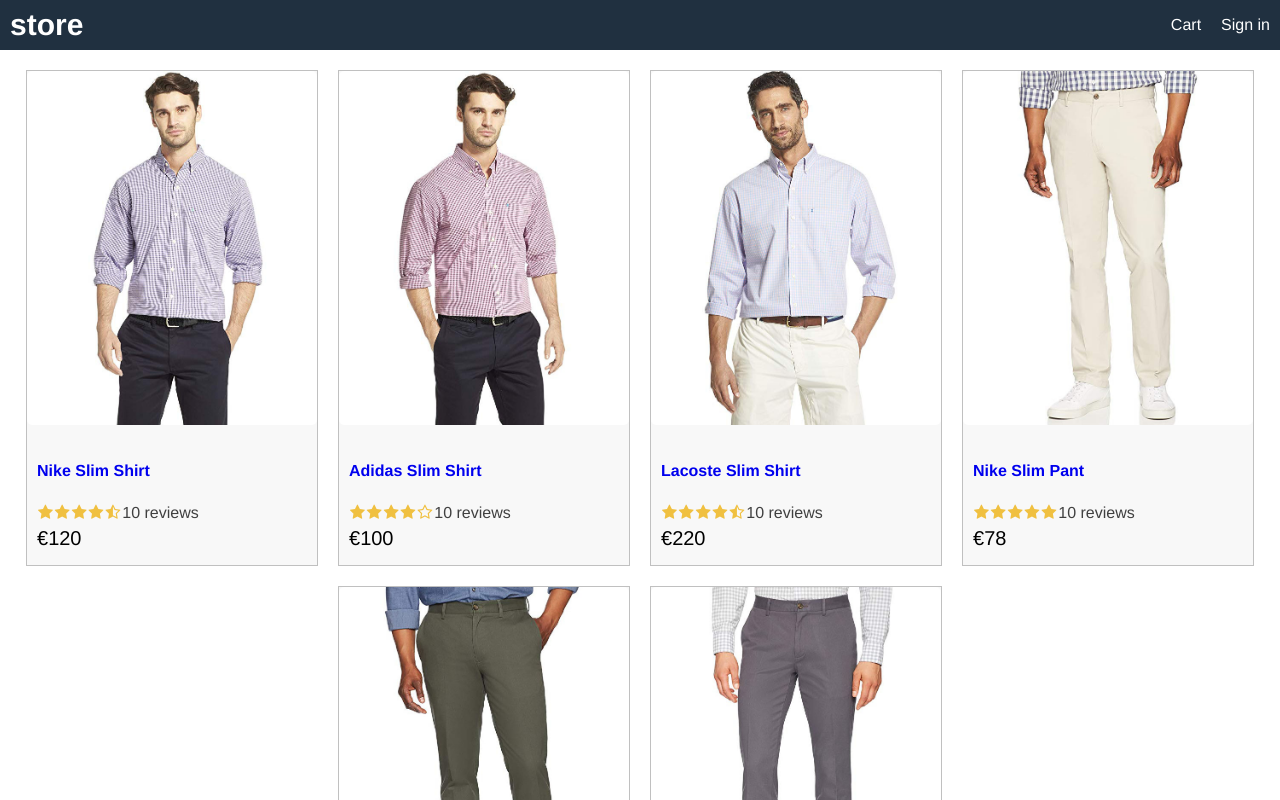
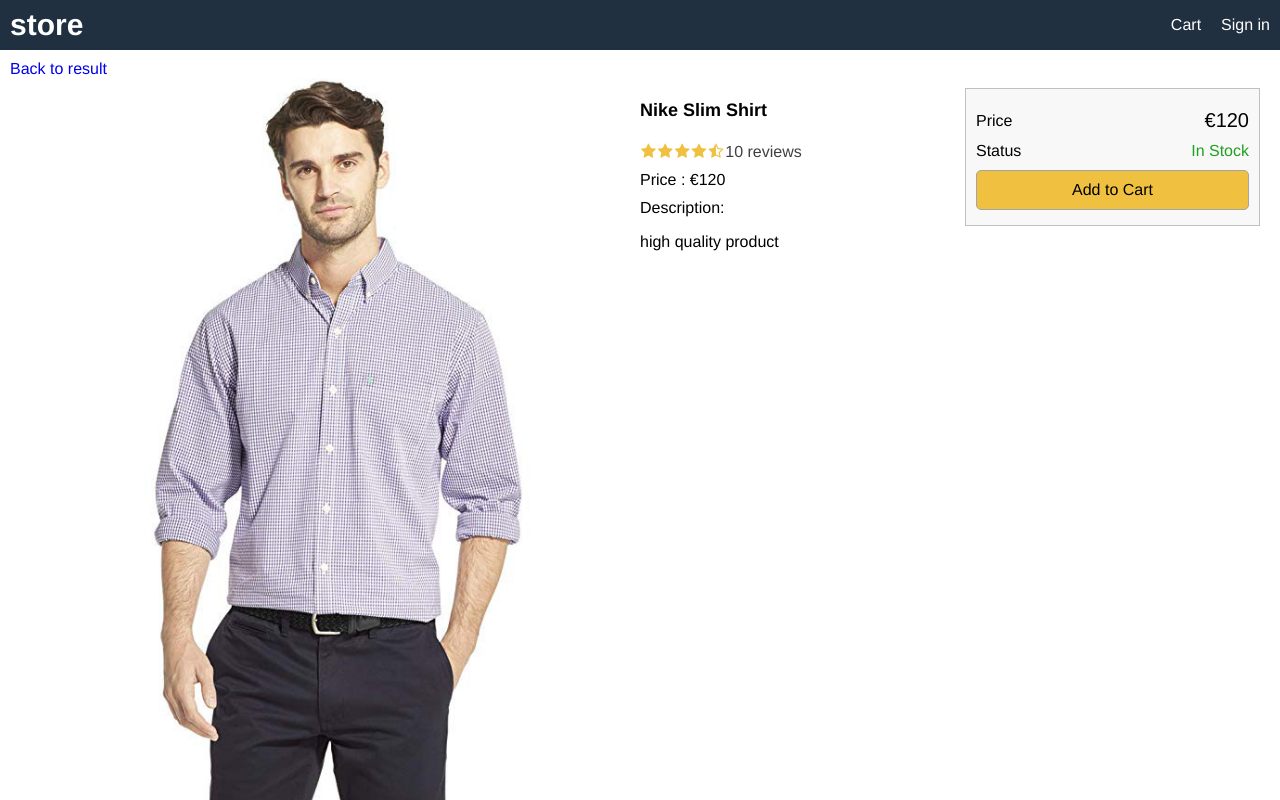
Before and after one commit to CarlosMateus7/crossfitstore, a React (Create React App) app in the folder frontend/: page /product/1 in a window 1280 px wide. Shown: the top 800 px of the page. Built offline with nearby package versions, Linux system fonts and the light colour scheme.

Commit message:
Homepage and single product page creation using router

```diff
--- a/frontend/package.json
+++ b/frontend/package.json
@@ -8,6 +8,7 @@
     "@testing-library/user-event": "^12.2.2",
     "react": "^17.0.1",
     "react-dom": "^17.0.1",
+    "react-router-dom": "^5.2.0",
     "react-scripts": "4.0.1",
     "web-vitals": "^0.2.4"
   },
--- a/frontend/src/App.js
+++ b/frontend/src/App.js
@@ -1,9 +1,12 @@
 import React from 'react';
-import Product from './components/Product';
-import data from './data';
+import { BrowserRouter, Route} from 'react-router-dom';
+import HomeScreen from './screens/HomeScreen';
+import ProductScreen from './screens/ProductScreen';
+
 
 function App() {
   return (
+    <BrowserRouter>
       <div className="grid-container">
           <header className="row">
               <div>
@@ -15,18 +18,12 @@
               </div>
           </header>
           <main>
-      <div>
-        <div className="row center">
-          {
-            data.products.map(product =>(
-              <Product key={product._id}product={product}/>
-            ))
-          }
-          </div>
-       </div>
+            <Route path="/product/:id" component={ProductScreen}></Route>
+            <Route path="/" component={HomeScreen} exact></Route>
           </main>
           <footer className="row center">All right reserved</footer>
       </div>
+    </BrowserRouter>
   );
 }
 
--- a/frontend/src/data.js
+++ b/frontend/src/data.js
@@ -6,6 +6,7 @@
             category: 'Shirts',
             image:'/images/p1.jpg',
             price: 120,
+            countInStock: 10,
             brand: 'Nike',
             rating: 4.5,
             numReviews: 10,
@@ -17,6 +18,7 @@
             category: 'Shirts',
             image:'/images/p2.jpg',
             price: 100,
+            countInStock: 20,
             brand: 'Adidas',
             rating: 4,
             numReviews: 10,
@@ -28,6 +30,7 @@
             category: 'Shirts',
             image:'/images/p3.jpg',
             price: 220,
+            countInStock: 0,
             brand: 'Lacoste',
             rating: 4.8,
             numReviews: 10,
@@ -39,6 +42,7 @@
             category: 'Pants',
             image:'/images/p4.jpg',
             price: 78,
+            countInStock: 15,
             brand: 'Nike',
             rating: 14,
             numReviews: 10,
@@ -50,6 +54,7 @@
             category: 'Pants',
             image:'/images/p5.jpg',
             price: 65,
+            countInStock: 5,
             brand: 'Puma',
             rating: 4.5,
             numReviews: 10,
@@ -61,6 +66,7 @@
             category: 'Pants',
             image:'/images/p6.jpg',
             price: 139,
+            countInStock: 12,
             brand: 'Adidas',
             rating: 4.5,
             numReviews: 15,
--- a/frontend/src/index.css
+++ b/frontend/src/index.css
@@ -63,6 +63,40 @@
 a:hover{
   color:#ff8000;
 }
+ul{
+  padding: 0;
+  margin: 0;
+  list-style-type: none;
+}
+
+li{
+  margin-top: 1rem;
+}
+
+button {
+  padding: 1rem;
+  border-radius:0.5rem;
+  border: 0.1rem #a4a4a4 solid;
+  font-size: 1.6rem;
+  font-family: Helvetica, Arial, sans-serif;
+  -webkit-font-smoothing: antialiased;
+  -moz-osx-font-smoothing: grayscale;
+  background-color: #f8f8f8;
+  cursor: pointer;
+}
+
+button:hover{
+  border: 0.1rem #404040 solid;
+
+}
+button.primary{
+  background-color: #f0c040;
+}
+
+button.block{
+  width: 100%;
+}
+
 /*header*/
 header a{
   color: #ffffff;
@@ -85,6 +119,17 @@
   justify-content: center;;
 }
 
+.row.top{
+  align-items: flex-start;
+}
+
+.col-1{
+  flex: 1 1 25rem;
+}
+
+.col-2{
+  flex: 2 1 50rem;
+}
 /*image */
 img{
   border-radius: 0.5rem;
@@ -92,6 +137,10 @@
 img.medium{
  max-width: 29rem;
  width:100%
+}
+
+img.large {
+  width: 100%
 }
 
 /*Card */
@@ -122,3 +171,11 @@
 .rating span:last-child {
   color: #404040;
 }
+
+/* Alert */
+.success {
+  color:#20a020;
+}
+.error {
+  color:#a02020;
+}
--- /dev/null
+++ b/frontend/src/screens/HomeScreen.js
@@ -0,0 +1,17 @@
+import React from 'react';
+import Product from '../components/Product';
+import data from '../data';
+
+export default function HomeScreen() {
+    return (
+        <div>
+            <div className="row center">
+            {
+                data.products.map(product =>(
+                <Product key={product._id}product={product}/>
+                ))
+            }
+            </div>
+      </div>
+    )
+}
--- /dev/null
+++ b/frontend/src/screens/ProductScreen.js
@@ -0,0 +1,66 @@
+import React from 'react'
+import { Link } from 'react-router-dom'
+import Product from '../components/Product'
+import Rating from '../components/Rating'
+import data from '../data'
+
+export default function ProductScreen(props) {
+    const product = data.products.find((x) => x._id === props.match.params.id)
+    if(!product){
+        return <div> Product Not Found </div>
+    }
+    return (
+        <div>
+            <Link to="/">Back to result</Link>
+            <div className="row top">
+                <div className="col-2">
+                    <img className="large" src={product.image} alt={product.name}></img>
+                </div>
+                <div className="col-1">
+                    <ul>
+                        <li>
+                            <h1>{product.name}</h1>
+                        </li>
+                        <li>
+                            <Rating rating={product.rating} numReviews={product.numReviews}></Rating>
+                        </li>
+                        <li>
+                            Price : €{product.price}
+                        </li>
+                        <li>
+                            Description:
+                            <p>{product.description}</p>
+                        </li>
+                    </ul>
+                </div>
+                <div className="col-1">
+                    <div className="card card-body">
+                        <ul>
+                            <li>
+                                <div className="row">
+                                    <div>Price</div>
+                                    <div className="price">€{product.price}</div>
+                                </div>
+                            </li>
+                            <li>
+                                <div className="row">
+                                    <div>Status</div>
+                                    <div>
+                                        {product.countInStock > 0 ? (
+                                            <span className="success">In Stock</span>
+                                        ) : (
+                                            <span className="error">Unavailable</span>
+                                        )}
+                                    </div>
+                                </div>
+                            </li>
+                            <li>
+                                <button className="primary block">Add to Cart</button>
+                            </li>
+                        </ul>
+                    </div>
+                </div>
+            </div>
+        </div>
+    )
+}
```
Also changed, not shown: 2 other files (tests, documents, lock files or other folders). Lines whose indentation alone changed are shown as unchanged.
